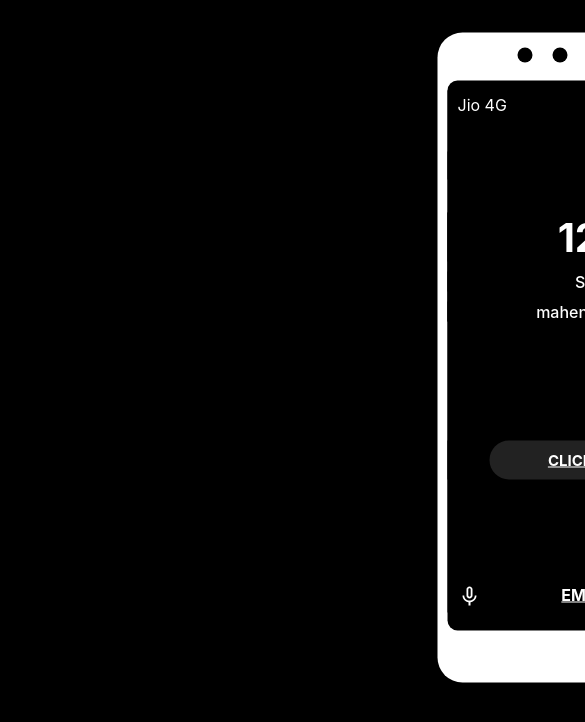
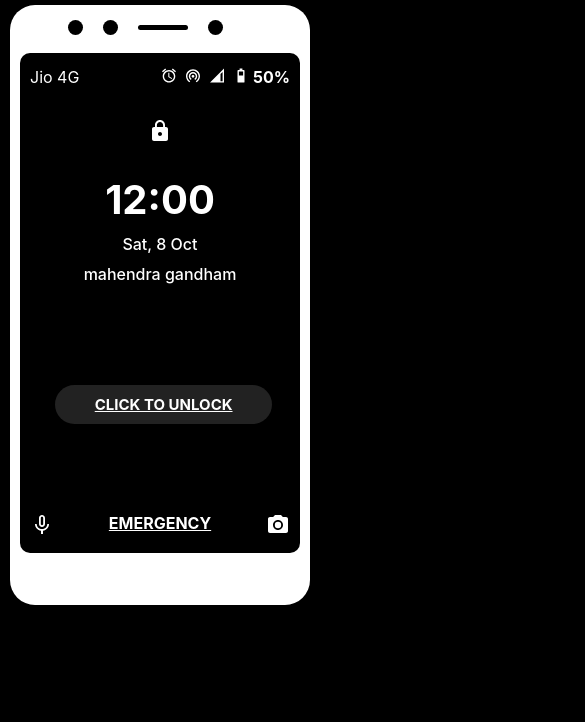
Before and after one commit to mahendrasaikumargandham/MiA2-UI, a React (Create React App) app: page / in a window 390 px wide. Shown: the top 722 px of the page, 585 px wide, since content can reach past the window. Built offline with nearby package versions, Linux system fonts and the light colour scheme.

Commit message:
Added UI

```diff
--- a/src/App.css
+++ b/src/App.css
@@ -51,3 +51,17 @@
   border-radius: 10px;
   margin-right: 20px;
 }
+
+@media(max-width: 768px) {
+  .app {
+    height: 600px;
+    width: 300px;
+    overflow-x: hidden;
+    transform: translate(5px, 5px);
+    margin-left: 5px;
+  }
+  .container {
+    height: 500px;
+    width: 280px;
+  }
+}
```
